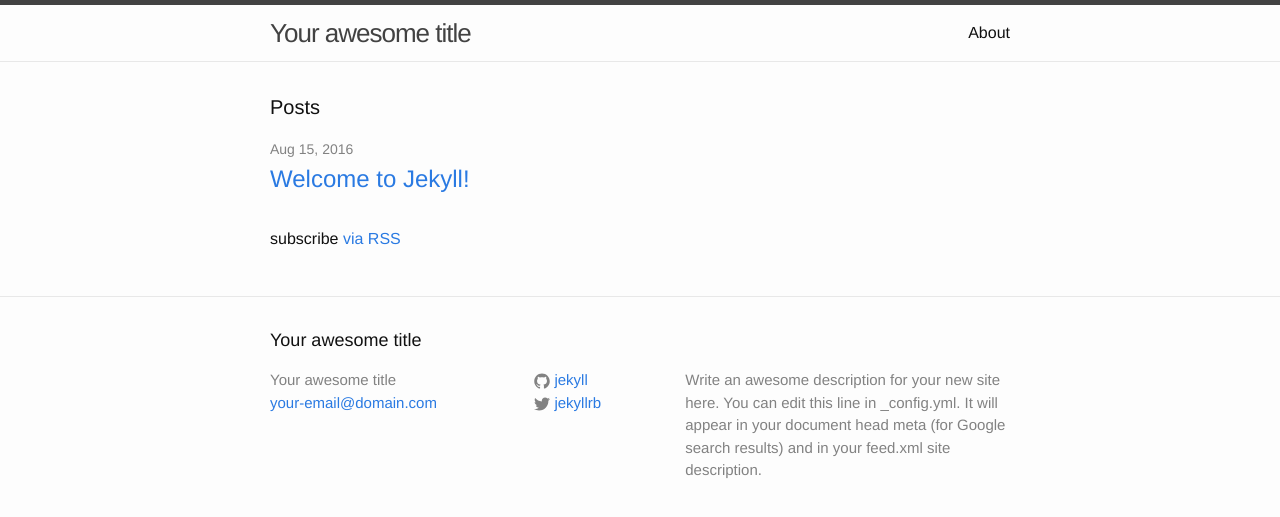
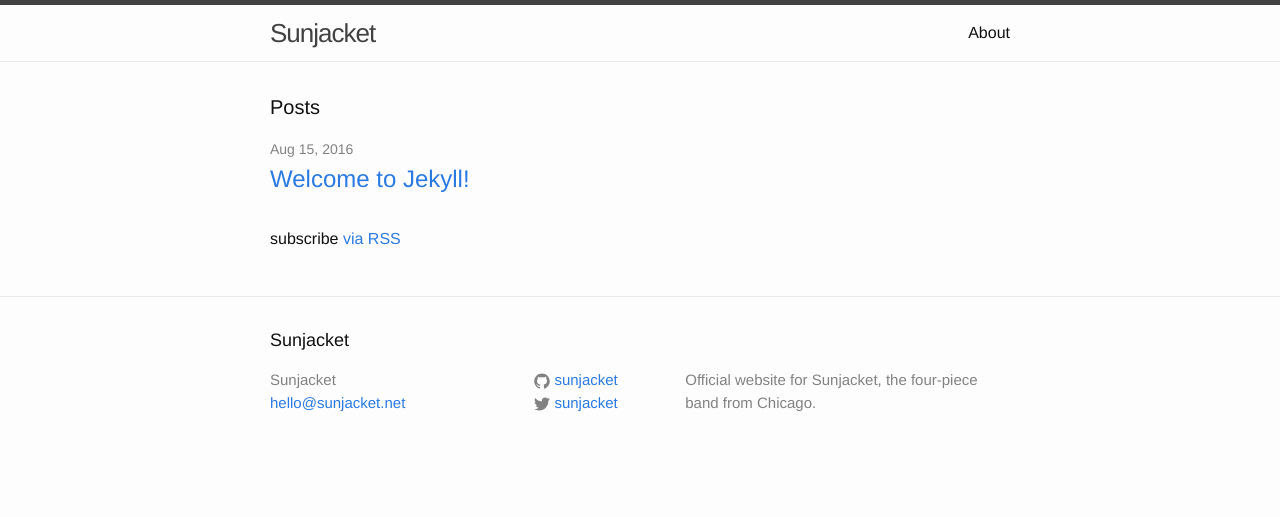
Before and after one commit to sunjacket/sunjacket.github.io, a Jekyll site: the page built from index.html, in a window 1280 px wide. Shown: the top 517 px of the page. Built offline with Jekyll 4.4.1, drawn with Linux system fonts in a browser that asks for light colours.

Commit message:
Update Jekyll config

```diff
--- a/_config.yml
+++ b/_config.yml
@@ -1,21 +1,11 @@
-# Welcome to Jekyll!
-#
-# This config file is meant for settings that affect your whole blog, values
-# which you are expected to set up once and rarely need to edit after that.
-# For technical reasons, this file is *NOT* reloaded automatically when you use
-# 'jekyll serve'. If you change this file, please restart the server process.
-
-# Site settings
-title: Your awesome title
-email: your-email@domain.com
+title: Sunjacket
+email: hello@sunjacket.net
 description: > # this means to ignore newlines until "baseurl:"
-  Write an awesome description for your new site here. You can edit this
-  line in _config.yml. It will appear in your document head meta (for
-  Google search results) and in your feed.xml site description.
+  Official website for Sunjacket, the four-piece band from Chicago.
 baseurl: "" # the subpath of your site, e.g. /blog
-url: "http://yourdomain.com" # the base hostname & protocol for your site
-twitter_username: jekyllrb
-github_username:  jekyll
+url: "http://sunjacket.net" # the base hostname & protocol for your site
+twitter_username: sunjacket
+github_username: sunjacket
 
 # Build settings
 markdown: kramdown
```
